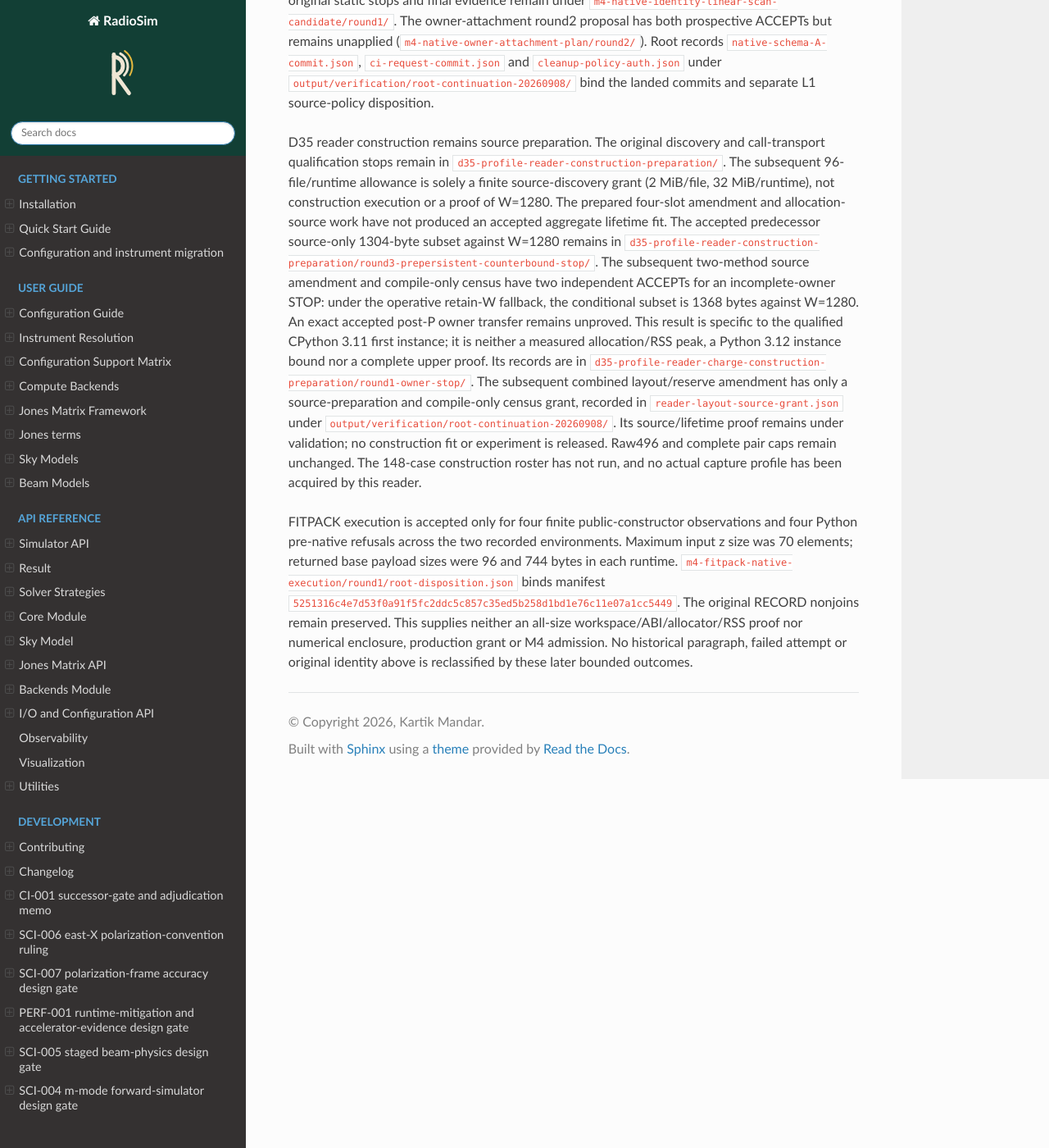
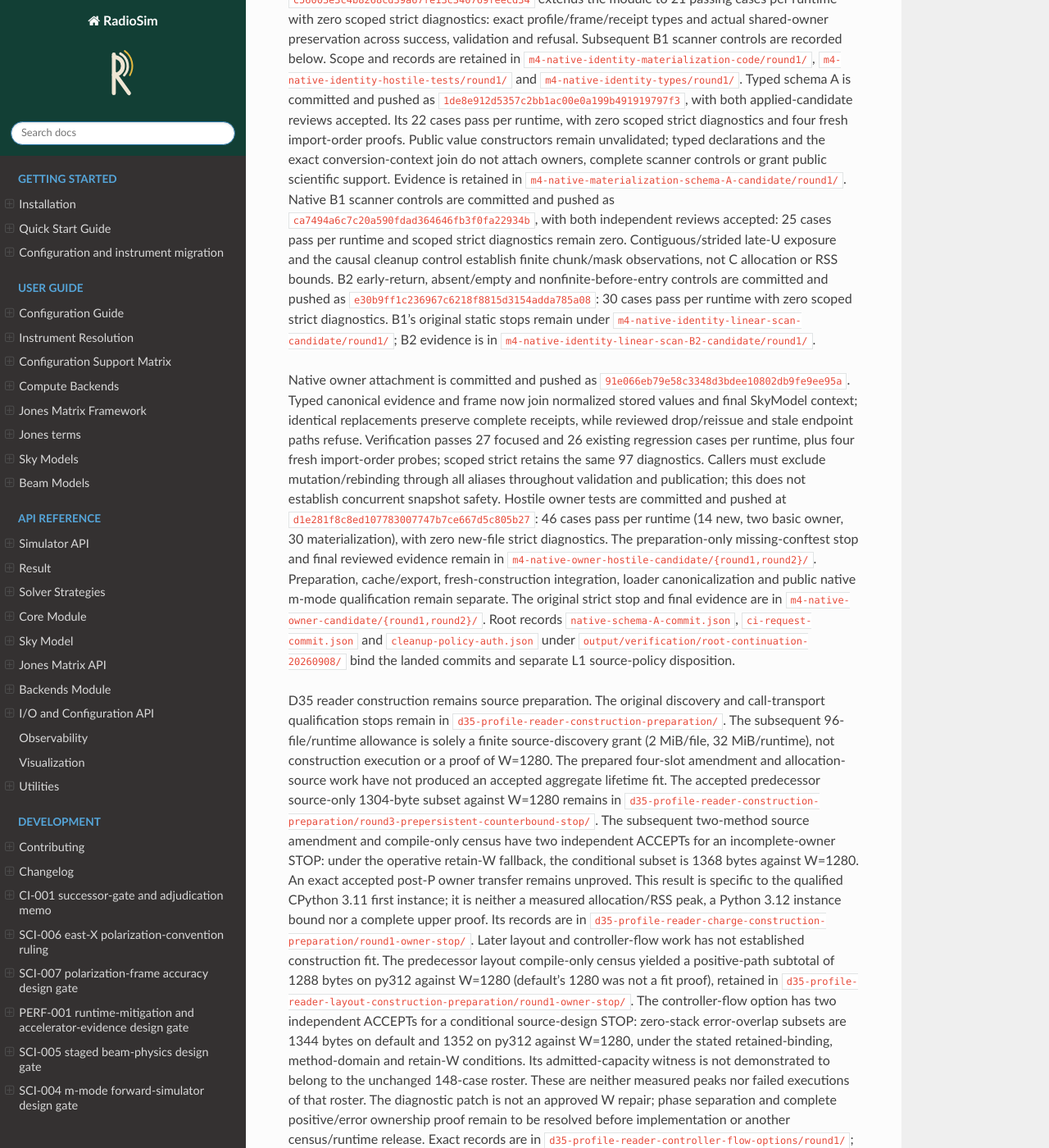
Before and after one commit to RRI-interferometry/RRIVis, a Sphinx documentation site: the page built from docs/development/completion_ledger.md, in a window 1280 px wide and 1400 px high, scrolled down 14482 px. Shown: the whole window at 82% size. Built offline with Sphinx 7.4.7 and the Read the Docs theme 3.1.0, drawn with Linux system fonts in a browser that asks for light colours; some of the changed text lies outside the part shown.

Commit message:
docs: record native owner and configuration verification

```diff
--- a/docs/development/completion_ledger.md
+++ b/docs/development/completion_ledger.md
@@ -531,8 +531,17 @@
 gaps. Unexecuted round2 repairs the roster and failure receipt but is rejected
 for incomplete proxy-based hook inventory, copies preceding bounds, and child
 setup outside cleanup protection. Both original reviews are retained in
-`ci-collector-config-probe/round2/`; source correction precedes runtime release.
-Actual post-main lifecycle observations and complete CI closure remain open.
+`ci-collector-config-probe/round2/`. The subsequent CONFIG round4 source has
+both independent ACCEPTs. Its 11 standalone controls pass on each supported
+runtime, with frozen source/executable and installed-source checks before and
+after (`ci-collector-config-controls/round1/`). Actual CONFIG round4 subsequently
+ran once: both children and pytest returned zero, each with one command/configure/
+unconfigure invocation and no observed Session, collection or runtest activity.
+Post-main registrations, full global hooks, options, ini and distributions equal
+pre-cleanup in both profiles; separately observed import-hook changes and warnings
+remain retained. Both final independent reviews accept the exact execution in
+`ci-collector-config-execution/round4/`. These are CONFIG-only observations, not
+Session/sessionfinish, collection, full collector readiness or CI closure.
 
 ## Subsequent bounded implementation and evidence checkpoints
 
@@ -568,6 +577,16 @@
 reference predicate composition; 15 literal test variants are explicitly qualified
 as predicate-equivalent coverage, not verbatim case replay. Its 469-case gates do
 not constitute a full E gate, completed C1, or observation admission.
+
+The independent C1 beam fixture is committed and pushed as
+`637cc4309197cb28b6bc66d0df435e0a82da9cef`: 15 selected cases pass per runtime,
+with the same 367 scoped strict diagnostics. Four public-family beam snapshots
+join independent literal projections; the phase join uses the shared PointI
+manifest, not four independently materialized phase manifests. This is test-only
+preparation for the beam consumer; definition/handler/assignment validation and
+the remaining C1 owners still require implementation. Exact evidence and the
+original stopped sequence remain in `c1-beam-fixture-candidate/round2/` and
+`round1-stop/`.
 
 The private, unwired native payload codec is committed at
 `5ed697ffdfe86efd57c349f0384c6adddfe669a6`. Identity tests at
@@ -611,11 +630,29 @@
 with both independent reviews accepted: 25 cases pass per runtime and scoped
 strict diagnostics remain zero. Contiguous/strided late-U exposure and the causal
 cleanup control establish finite chunk/mask observations, not C allocation or RSS
-bounds. B2 early-return, absent/empty and nonfinite-before-entry controls remain
-unapplied. All original static stops and final evidence remain under
-`m4-native-identity-linear-scan-candidate/round1/`.
-The owner-attachment round2 proposal has both prospective ACCEPTs but remains
-unapplied (`m4-native-owner-attachment-plan/round2/`). Root records
+bounds. B2 early-return, absent/empty and nonfinite-before-entry controls are
+committed and pushed as `e30b9ff1c236967c6218f8815d3154adda785a08`: 30 cases
+pass per runtime with zero scoped strict diagnostics. B1's original static stops
+remain under `m4-native-identity-linear-scan-candidate/round1/`; B2 evidence is in
+`m4-native-identity-linear-scan-B2-candidate/round1/`.
+
+Native owner attachment is committed and pushed as
+`91e066eb79e58c3348d3bdee10802db9fe9ee95a`. Typed canonical evidence and frame
+now join normalized stored values and final SkyModel context; identical
+replacements preserve complete receipts, while reviewed drop/reissue and stale
+endpoint paths refuse. Verification passes 27 focused and 26 existing regression
+cases per runtime, plus four fresh import-order probes; scoped strict retains the
+same 97 diagnostics. Callers must exclude mutation/rebinding through all aliases
+throughout validation and publication; this does not establish concurrent snapshot
+safety. Hostile owner tests are committed and pushed at
+`d1e281f8c8ed107783007747b7ce667d5c805b27`: 46 cases pass per runtime
+(14 new, two basic owner, 30 materialization), with zero new-file strict diagnostics.
+The preparation-only missing-conftest stop and final reviewed evidence remain in
+`m4-native-owner-hostile-candidate/{round1,round2}/`. Preparation, cache/export,
+fresh-construction integration, loader canonicalization and public native m-mode
+qualification remain separate.
+The original strict stop and final evidence are in
+`m4-native-owner-candidate/{round1,round2}/`. Root records
 `native-schema-A-commit.json`, `ci-request-commit.json` and
 `cleanup-policy-auth.json` under `output/verification/root-continuation-20260908/`
 bind the landed commits and separate L1 source-policy disposition.
@@ -635,12 +672,21 @@
 CPython 3.11 first instance; it is neither a measured allocation/RSS peak, a
 Python 3.12 instance bound nor a complete upper proof. Its records are in
 `d35-profile-reader-charge-construction-preparation/round1-owner-stop/`.
-The subsequent combined layout/reserve amendment has only a source-preparation
-and compile-only census grant, recorded in `reader-layout-source-grant.json` under
-`output/verification/root-continuation-20260908/`. Its source/lifetime proof remains
-under validation; no construction fit or experiment is released. Raw496 and
-complete pair caps remain unchanged. The 148-case construction roster
-has not run, and no actual capture profile has been acquired by this reader.
+Later layout and controller-flow work has not established construction fit.
+The predecessor layout compile-only census yielded a positive-path subtotal of
+1288 bytes on py312 against W=1280 (default's 1280 was not a fit proof), retained
+in `d35-profile-reader-layout-construction-preparation/round1-owner-stop/`.
+The controller-flow option has two independent ACCEPTs for a conditional
+source-design STOP: zero-stack error-overlap subsets are 1344 bytes on default
+and 1352 on py312 against W=1280, under the stated retained-binding, method-domain
+and retain-W conditions. Its admitted-capacity witness is not demonstrated to
+belong to the unchanged 148-case roster. These are neither measured peaks nor
+failed executions of that roster. The diagnostic patch is not an approved W
+repair; phase separation and complete positive/error ownership proof remain to be
+resolved before implementation or another census/runtime release. Exact records
+are in `d35-profile-reader-controller-flow-options/round1/`; predecessor stops
+remain unchanged. Raw496 and complete pair caps remain fixed. No construction
+case or actual capture-profile acquisition has run through this reader.
 
 FITPACK execution is accepted only for four finite public-constructor observations
 and four Python pre-native refusals across the two recorded environments. Maximum
```
